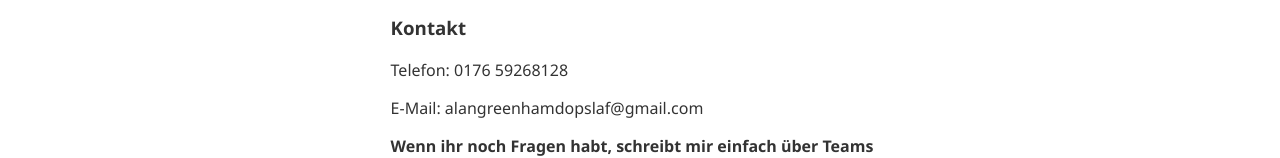
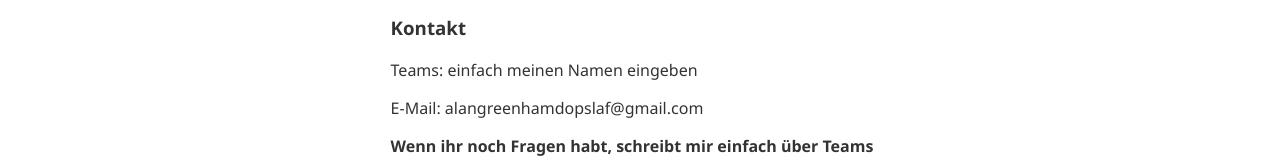
Before and after one commit to GreenDope4263/schuecopraktikum, a plain HTML site: page Impressum.html in a window 1280 px wide. Shown: the part 344-502 px from the top of the page. Drawn offline with Linux system fonts and the light colour scheme.

Commit message:
Update Impressum.html

```diff
--- a/Impressum.html
+++ b/Impressum.html
@@ -29,7 +29,7 @@
         <p>33415 Verl</p>
         <p>Deutschland</p>
         <h3>Kontakt</h3>
-        <p>Telefon: 0176 59268128</p>
+        <p>Teams: einfach meinen Namen eingeben</p>
         <p>E-Mail: alangreenhamdopslaf@gmail.com</p>
         <p><strong>Wenn ihr noch Fragen habt, schreibt mir einfach über Teams</strong></p>
     </section>
```
